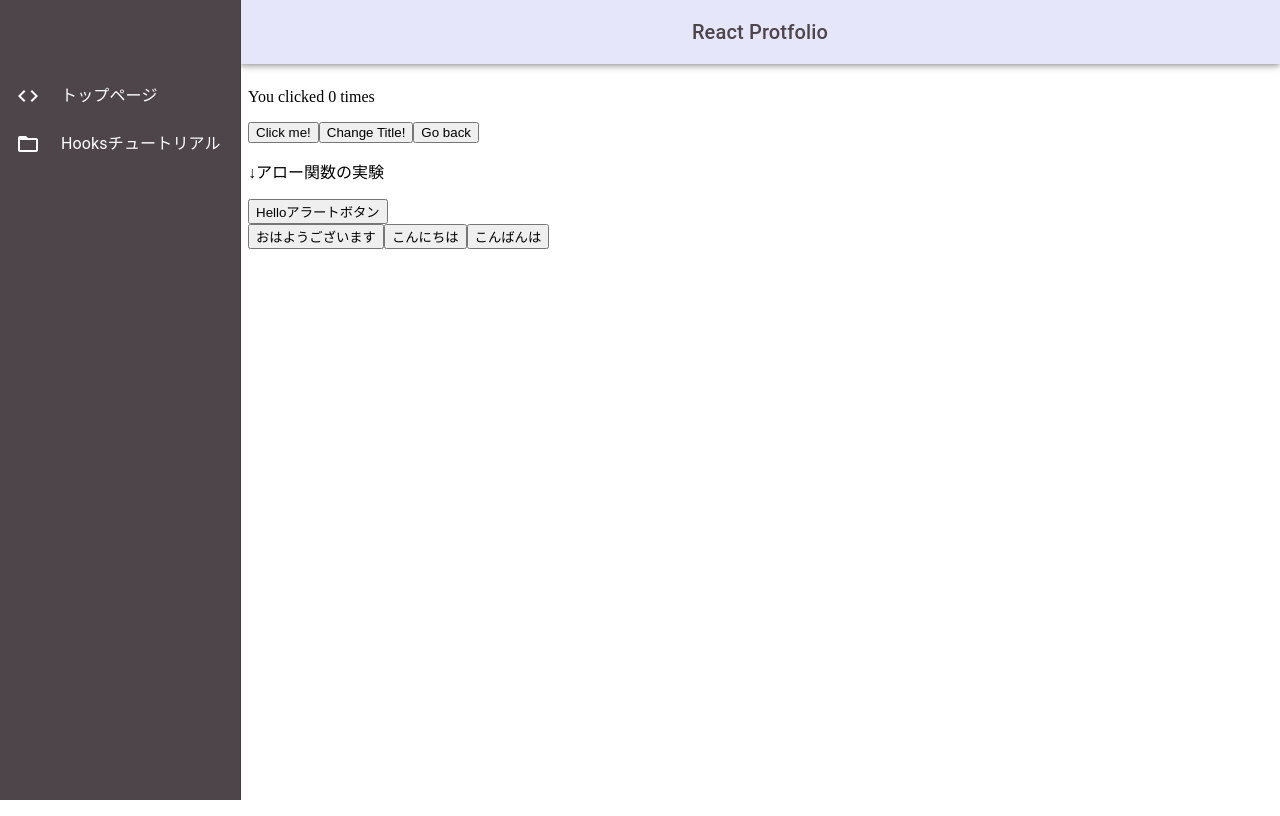
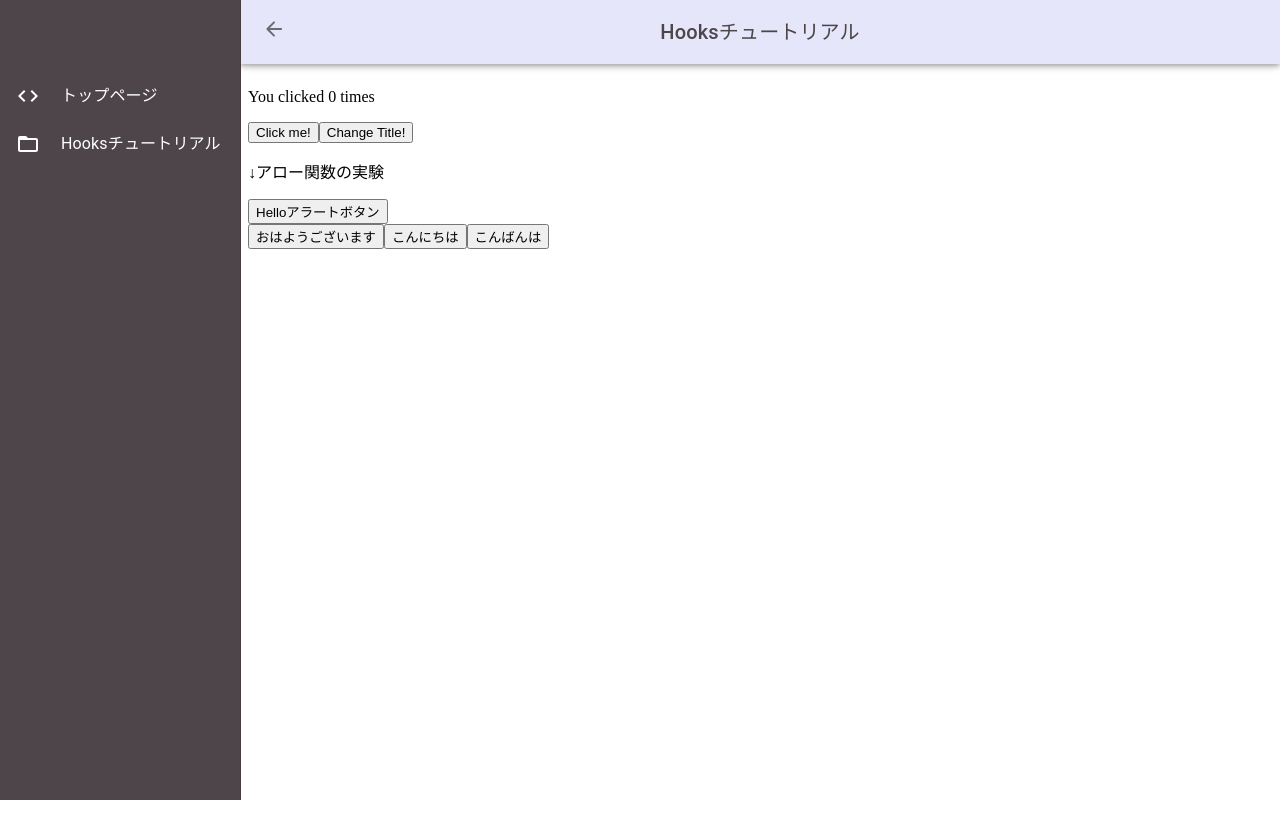
Before and after one commit to rio-threehouse/react_portfolio, a React (Create React App) app: page /hooks-tutorial in a window 1280 px wide. Built offline with nearby package versions, Linux system fonts and the light colour scheme.

Commit message:
add ヘッダーバーのコンポーネント化、戻るボタンの実装

```diff
--- /dev/null
+++ b/src/components/advanced/header-bar.tsx
@@ -0,0 +1,79 @@
+import React from 'react';
+import { AppBar, IconButton, Toolbar, Typography, makeStyles, createStyles, Theme } from '@material-ui/core';
+
+import { Menu as MenuIcon, ArrowBackRounded as ArrowBack } from '@material-ui/icons';
+import { useLocation, NavLink } from 'react-router-dom';
+
+const drawerWidth = 240;
+
+const useStyles = makeStyles((theme: Theme) =>
+  createStyles({
+    appBar : {
+      alignItems: 'center',
+      color: '#4e454a',
+      backgroundColor: '#e6e6fa',
+      [theme.breakpoints.up('sm')]: {
+        marginLeft: drawerWidth,
+        width: `calc(100% - ${drawerWidth}px)`,
+      },
+    },
+    menuButton: {
+      position: 'absolute',
+      top: 5,
+      left: 10,
+      [theme.breakpoints.up('sm')]: {
+        display: 'none',
+      },
+    },
+    backButton: {
+      position: 'absolute',
+      top: 5,
+      left: 10,
+    },
+  })
+)
+
+type Props = {
+  drawerOpen?: () => void
+  backPath: string
+  title?: string
+}
+
+export const HeaderBar: React.FC<Props> = ({
+  drawerOpen,
+  backPath,
+  title
+}) => {
+  const classes = useStyles()
+  const location = useLocation()
+
+  return(
+    <AppBar
+      position="fixed"
+      className={classes.appBar}
+    >
+      {location.pathname === "/" ? (
+        <IconButton
+          onClick={drawerOpen}
+          className={classes.menuButton}
+        >
+          <MenuIcon />
+        </IconButton>
+      ) : (
+        <NavLink to={backPath} exact >
+          <IconButton
+            className={classes.backButton}
+          >
+            <ArrowBack />
+          </IconButton>
+        </NavLink>
+      )}
+
+      <Toolbar>
+        <Typography variant="h6">
+          {title}
+        </Typography>
+      </Toolbar>
+    </AppBar>
+  )
+}
--- a/src/components/layout/basic.tsx
+++ b/src/components/layout/basic.tsx
@@ -1,33 +1,15 @@
 import React from 'react';
-import { AppBar, Toolbar, Typography, IconButton } from '@material-ui/core';
-import { Menu as MenuIcon} from '@material-ui/icons';
 import { createStyles, makeStyles, Theme } from '@material-ui/core/styles';
-import { NavDrawer } from '../advanced/nav-drawer';
-
-const drawerWidth = 240;
+import { NavDrawer } from '../advanced/nav-drawer'
+import { HeaderBar } from '../advanced/header-bar';
+import { useLocation } from 'react-router-dom';
 
 const useStyles = makeStyles((theme: Theme) =>
   createStyles({
     root: {
       display: 'flex',
     },
-    appBar : {
-      alignItems: 'center',
-      color: '#4e454a',
-      backgroundColor: '#e6e6fa',
-      [theme.breakpoints.up('sm')]: {
-        marginLeft: drawerWidth,
-        width: `calc(100% - ${drawerWidth}px)`,
-      },
-    },
-    menuButton: {
-      position: 'absolute',
-      top: 5,
-      left: 10,
-      [theme.breakpoints.up('sm')]: {
-        display: 'none',
-      },
-    },
+
     toolbar: theme.mixins.toolbar,
     content: {
       flexGrow: 1,
@@ -44,6 +26,7 @@
 
 export const BasicLayout: React.FC = props => {
   const classes = useStyles()
+  const location = useLocation()
   const [open, setOpen] = React.useState(false)
 
   const handleDrawerOpen = () => setOpen(true)
@@ -51,25 +34,9 @@
 
   return(
     <div className={classes.root}>
-      <AppBar
-        position="fixed"
-        className={classes.appBar}
-      >
-        <IconButton
-          color="inherit"
-          onClick={handleDrawerOpen}
-          className={classes.menuButton}
-        >
-          <MenuIcon />
-        </IconButton>
-
-        <Toolbar>
-          <Typography variant="h6">
-            React Protfolio
-          </Typography>
-        </Toolbar>
-      </AppBar>
-
+      {location.pathname === "/" && (
+        <HeaderBar drawerOpen={handleDrawerOpen} title="React Portfolio" backPath="" />
+      )}
       <NavDrawer
         drawerClose={handleDrawerClose}
         open={open}
--- a/src/components/pages/hooks-tutorial/index.tsx
+++ b/src/components/pages/hooks-tutorial/index.tsx
@@ -1,6 +1,7 @@
 import React from 'react';
 import { useState, useEffect } from 'react';
 import { useHistory } from 'react-router-dom';
+import { HeaderBar } from '../../advanced/header-bar';
 
 export const HooksTutorial: React.FC = () => {
   const history = useHistory()
@@ -33,6 +34,8 @@
 
   return(
     <>
+      <HeaderBar title={'Hooksチュートリアル'} backPath="/" />
+
       <div>
         <p>You clicked { count } times</p>
         <button onClick={() => setCount(count + 1)}>
@@ -40,9 +43,6 @@
         </button>
         <button onClick={() => setChangeTitle(!changeTitle)}>
           Change Title!
-        </button>
-        <button onClick={() => history.goBack()}>
-          Go back
         </button>
       </div>
 
```
